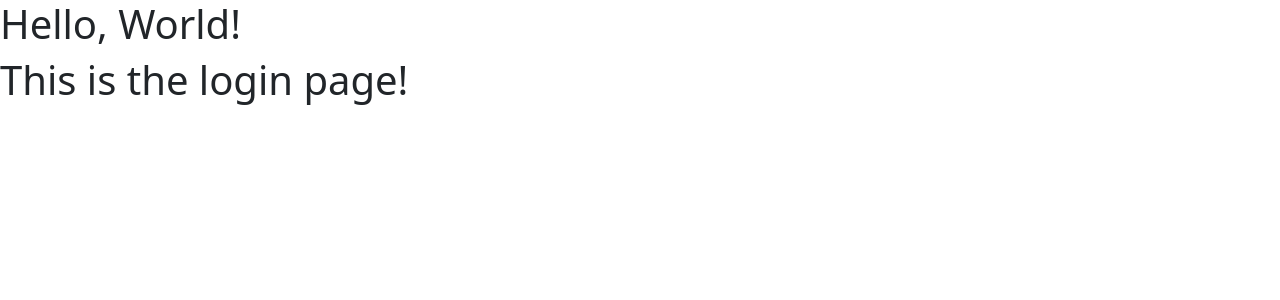
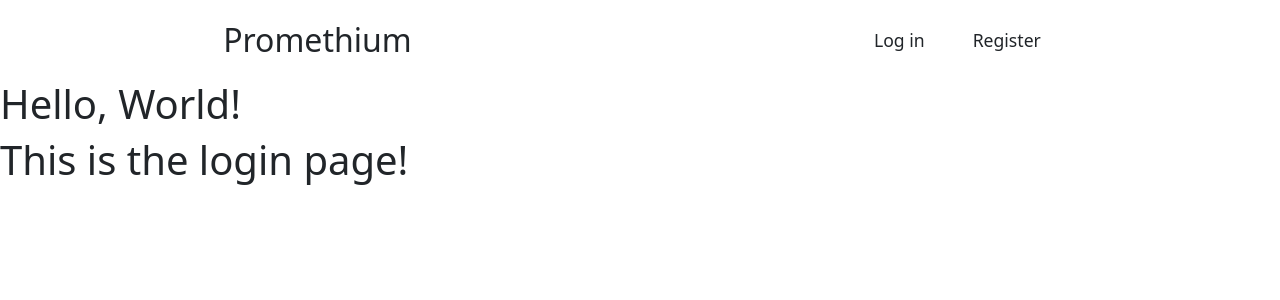
Before and after one commit to JoshuaMilano/Promethium-Project-Planner, a Flask app: page /login in a window 1280 px wide. Shown: the top 300 px of the page. Run offline with Flask 3, Linux system fonts and the light colour scheme.

Commit message:
Added basic navigation bar

```diff
--- a/static/styles.css
+++ b/static/styles.css
@@ -0,0 +1,33 @@
+:root {
+    --text-color: #212529;
+    --text-highlight-color: #414952;
+}
+
+.prm-navbar {
+    display: flex;
+    flex-direction: row;
+    align-items: center;
+    gap: 2rem;
+    padding: 1rem;
+    justify-content: space-around;
+}
+
+.prm-brand {
+    font-size: 2rem
+}
+
+.prm-navlinks {
+    display: flex;
+    gap: 1rem;
+}
+
+.prm-navlinks > a {
+    text-decoration: none;
+    color: var(--text-color);
+    font-size: 1.1rem;
+    padding: .5rem 1rem;
+}
+
+.prm-navlinks > a:hover {
+    color: var(--text-highlight-color);
+}
--- a/templates/layout.html
+++ b/templates/layout.html
@@ -8,6 +8,17 @@
     <link rel="stylesheet" href="{{ url_for('static', filename='styles.css') }}">
 </head>
     <body>
+        <nav class="prm-navbar">
+            <div class="prm-brand">Promethium</div>
+            <div class="prm-navlinks">
+                {% if session["user_id"] %}
+                <a href="/">Home</a>
+                {% else %}
+                <a href="/login">Log in</a>
+                <a href="/register">Register</a>
+                {% endif %}
+            </div>
+        </nav>
         {% block body %}{% endblock %}
 
         <script src="https://cdn.jsdelivr.net/npm/bootstrap@5.3.8/dist/js/bootstrap.bundle.min.js" integrity="sha384-FKyoEForCGlyvwx9Hj09JcYn3nv7wiPVlz7YYwJrWVcXK/BmnVDxM+D2scQbITxI" crossorigin="anonymous"></script>
```
